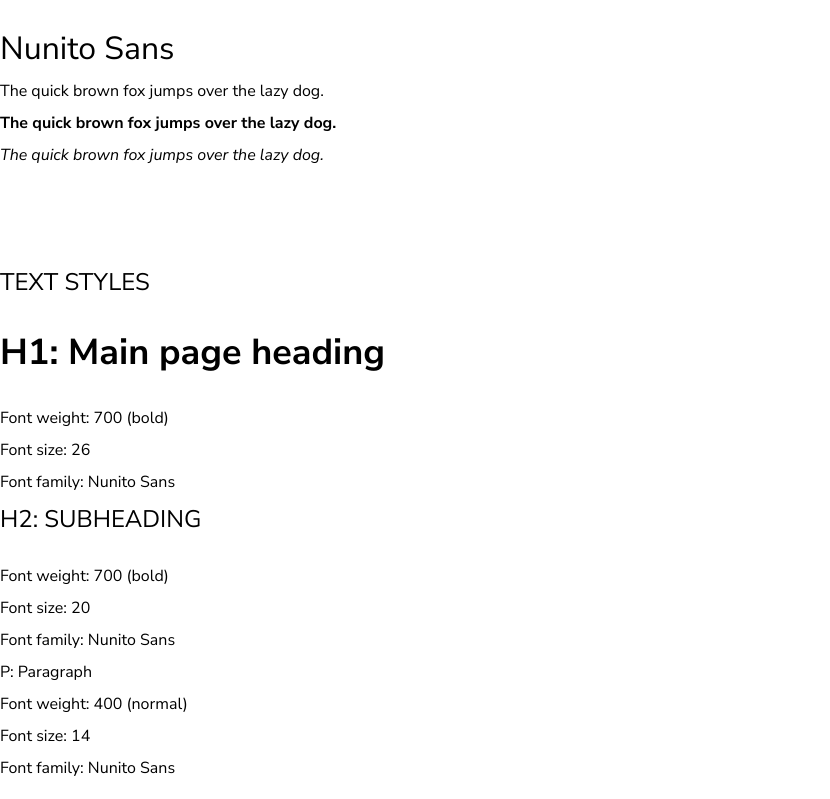
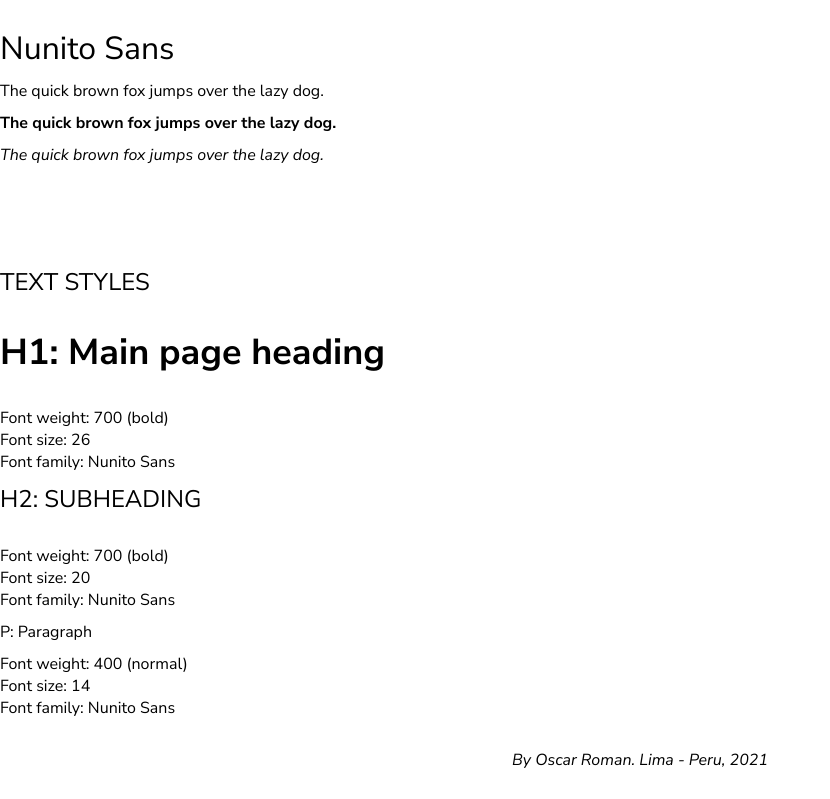
Before and after one commit to okipe/Website_Design_System_01, a plain HTML site: page index.html in a window 1280 px wide. Shown: the part 1531-2330 px from the top of the page, without its empty margins (0-830 px from the left). Drawn offline with Linux system fonts and the light colour scheme.

Commit message:
First version.

```diff
--- a/index.html
+++ b/index.html
@@ -64,24 +64,26 @@
         <div class="styles">
           <h2>Text styles</h2>
             <h1 class="h1-demo">H1: Main page heading</h1>
-              <ul>
-                <li>Font weight: 700 (bold)</li>
-                <li>Font size: 26</li>
-                <li>Font family: Nunito Sans</li>
-              </ul>
-              <h2 class="h2-demo">H2: Subheading</h2>
-              <ul>
-                <li>Font weight: 700 (bold)</li>
-                <li>Font size: 20</li>
-                <li>Font family: Nunito Sans</li>
-              </ul>
+              <p>Font weight: 700 (bold) <br>
+              Font size: 26 <br>
+              Font family: Nunito Sans</p>
+
+            <h2 class="h2-demo">H2: Subheading</h2>
+              <ul class="ul-demo">
+                <p>Font weight: 700 (bold) <br>
+                Font size: 20 <br>
+                Font family: Nunito Sans</p>
+            <ul class="ul-demo">
               <p class="p-demo">P: Paragraph</p>
-              <ul>
-                <li>Font weight: 400 (normal)</li>
-                <li>Font size: 14</li>
-                <li>Font family: Nunito Sans</li>
+                <p>Font weight: 400 (normal)<br>
+                Font size: 14 <br>
+                Font family: Nunito Sans</p>
               </ul>
         </div>
       </div>
   </body>
+  <footer>
+    <p>By Oscar Roman. Lima - Peru, 2021</p>
+
+  </footer>
 </html>
--- a/style.css
+++ b/style.css
@@ -43,9 +43,14 @@ h1 {
 }
 
 .unit img{
-  max-width: 33%;
   display: inline-block;
   margin: 20px auto;
+  max-width: 33%;
+  transition: all 0.5s linear;
+}
+
+.variations{
+    transition: all 0.5s linear;
 }
 
 .color{
@@ -58,6 +63,7 @@ h1 {
   width: 32%;
   margin: 20px auto;
   padding: 50px;
+  transition: all 0.5s linear;
 }
 
 .color1 {
@@ -109,3 +115,14 @@ h1 {
 .fonts3 {
   font-style: italic;
 }
+
+.demo.h1 {
+  margin: 0;
+  padding: 0;
+}
+
+footer {
+  text-align: center;
+  font-style: italic;
+  margin-top: 30px;
+}
```
